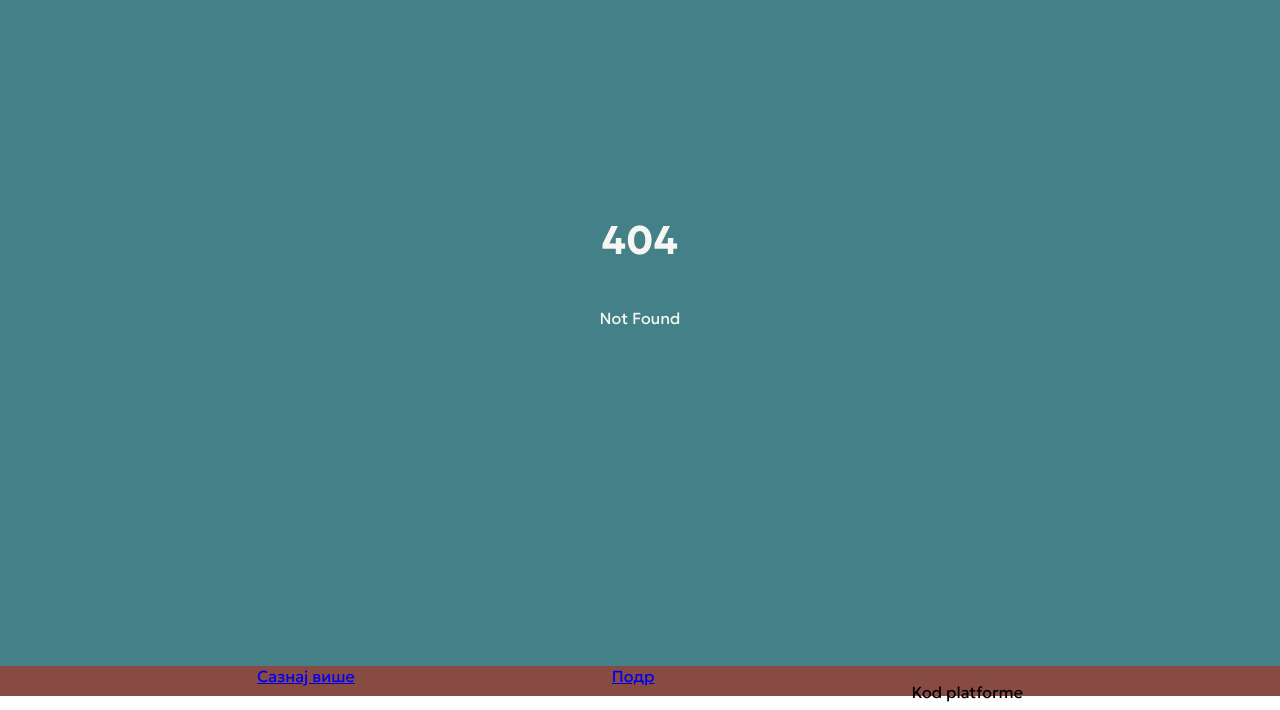
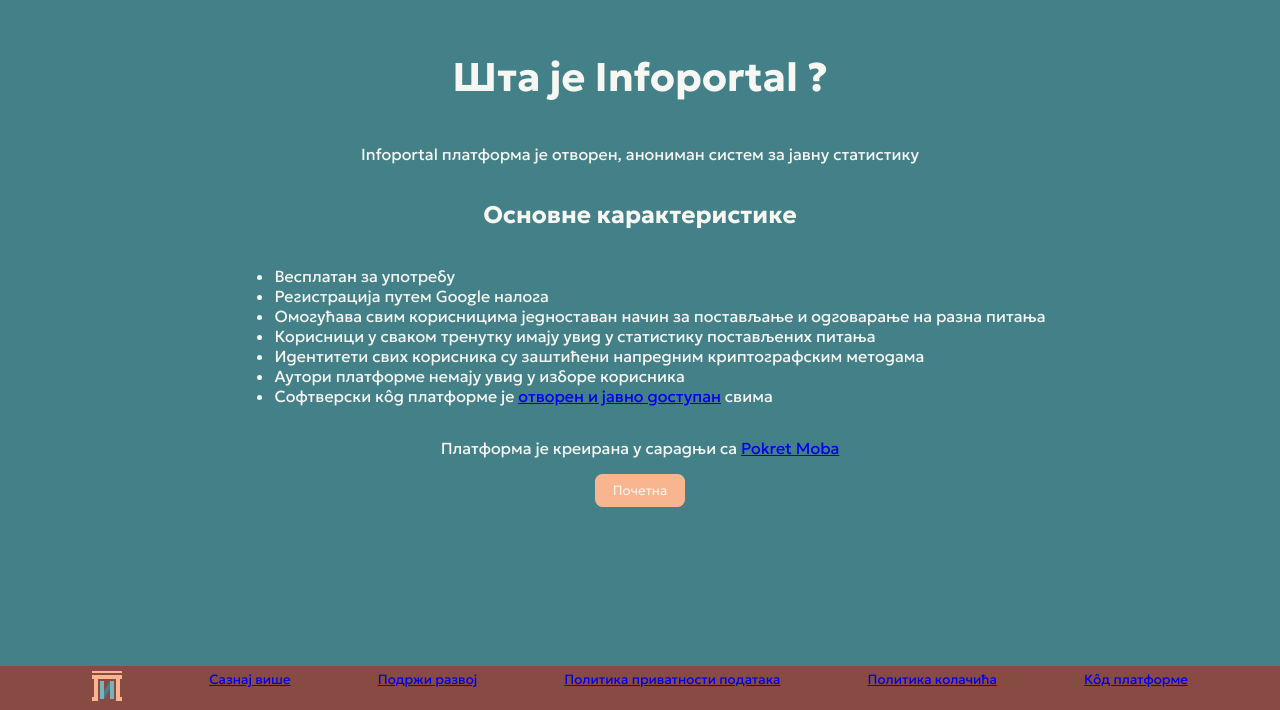
Before and after one commit to vexy/infoportal-website, a SvelteKit app: page /learn-more in a window 1280 px wide. Before the commit this address had no page. Shown: the part 134-844 px from the top of the page. Built offline with nearby package versions, Linux system fonts and the light colour scheme.

Commit message:
Extracted Footer and Loader into separate folder. Updated Loader reference links. Basic /support and /learn more content

```diff
--- /dev/null
+++ b/src/components/Footer.svelte
@@ -0,0 +1,14 @@
+<footer>
+    <a href="/">
+        <img
+            src="/favicon.svg"
+            alt="infoportal_logo"
+            height="30"
+        />
+    </a>
+    <a href="/learn-more">Сазнај више</a>
+    <a href="/support-us">Подржи развој</a>
+    <a href="/learn-more">Политика приватности података</a>
+    <a href="/learn-more">Политика колачића</a>
+    <a href="https://github.com/vexy/infoportal-website" target="_blank">Кôд платформе</a>
+</footer>
--- a/src/routes/(connected)/list/+layout.svelte
+++ b/src/routes/(connected)/list/+layout.svelte
@@ -6,8 +6,8 @@
 </svelte:head>
 <script lang="ts">
     import { navigating } from '$app/stores';
-    import Loader from '$lib/Loader.svelte';
     import type { LayoutData } from './$types';
+    import Loader from '$components/Loader.svelte';
 
     export let data: LayoutData;
 </script>
--- a/src/routes/(connected)/question/[slug]/+page.svelte
+++ b/src/routes/(connected)/question/[slug]/+page.svelte
@@ -17,7 +17,7 @@
 </svelte:document>
 
 <script lang="ts">
-    import Loader from '$lib/Loader.svelte';
+    import Loader from '../../../../components/Loader.svelte';
     import { VOTE_OPTIONS } from '$models/Models';
     import { fade } from 'svelte/transition';
 
--- a/src/routes/+layout.svelte
+++ b/src/routes/+layout.svelte
@@ -1,14 +1,11 @@
 <script lang="ts">
     import '$styles/app.css';
     import '$styles/buttons.css'
+    import Footer from '$components/Footer.svelte';
 </script>
 
 <main lang="sr-RS">
     <slot />
 </main>
 
-<footer>
-    <a href="/learn-more">Сазнај више</a>
-    <a href="/learn-more">Подр</a>
-    <p>Kod platforme</p>
-</footer>
+<Footer />
--- /dev/null
+++ b/src/routes/learn-more/+page.svelte
@@ -0,0 +1,18 @@
+<h1>Шта је Infoportal ?</h1>
+
+<p>Infoportal платформа је отворен, анониман систем за јавну статистику</p>
+
+<h2>Основне карактеристике</h2>
+<ul>
+    <li>Bесплатан за употребу</li>
+    <li>Регистрација путем Google налога</li>
+    <li>Омогућава свим корисницима једноставан начин за постављање и одговарање на разна питања</li>
+    <li>Корисници у сваком тренутку имају увид у статистику постављених питања</li>
+    <li>Идентитети свих корисника су заштићени напредним криптографским методама</li>
+    <li>Аутори платформе немају увид у изборе корисника</li>
+    <li>Софтверски кôд платформе је <a href="https://github.com/vexy/infoportal-website" target="_blank">отворен и јавно доступан</a> свима</li>
+</ul>
+
+<p>Платформа је креирана у сарадњи са <a href="https://www.pokretmoba.com" target="_blank">Pokret Moba</a></p>
+
+<button>Почетна</button>
--- a/src/styles/app.css
+++ b/src/styles/app.css
@@ -50,11 +50,13 @@
 
 footer {
     position: static;
-    max-height: 30px;
+    padding: 5px;
 
     background: var(--footer);
     display: flex;
     justify-content: space-evenly;
+
+    font-size: smaller;
 }
 
 h1 {
```
Also changed, not shown: src/routes/(connected)/question/new/+page.svelte (+3 -4 lines), src/routes/support-us/+page.svelte (added, +10 -0 lines), src/components/Loader.svelte (renamed from src/lib/Loader.svelte).
